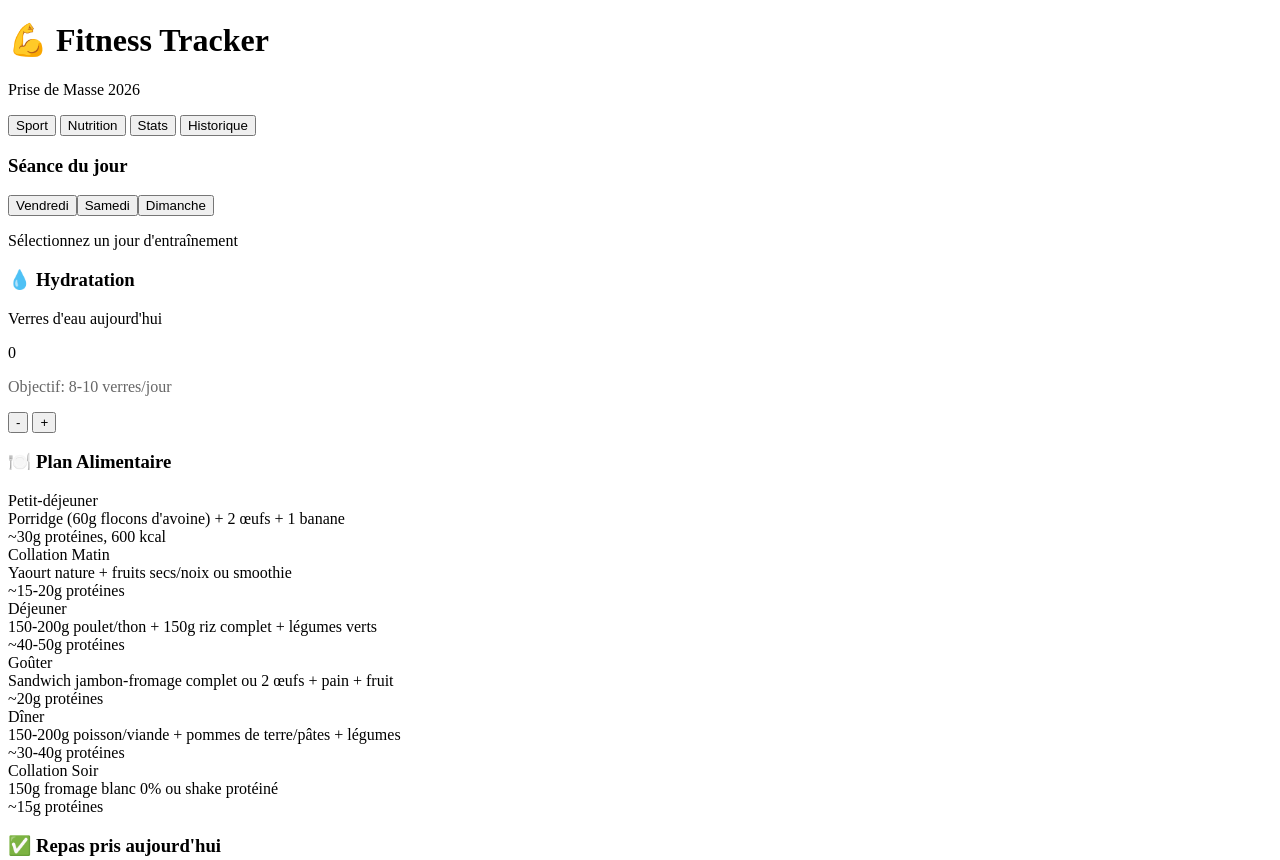
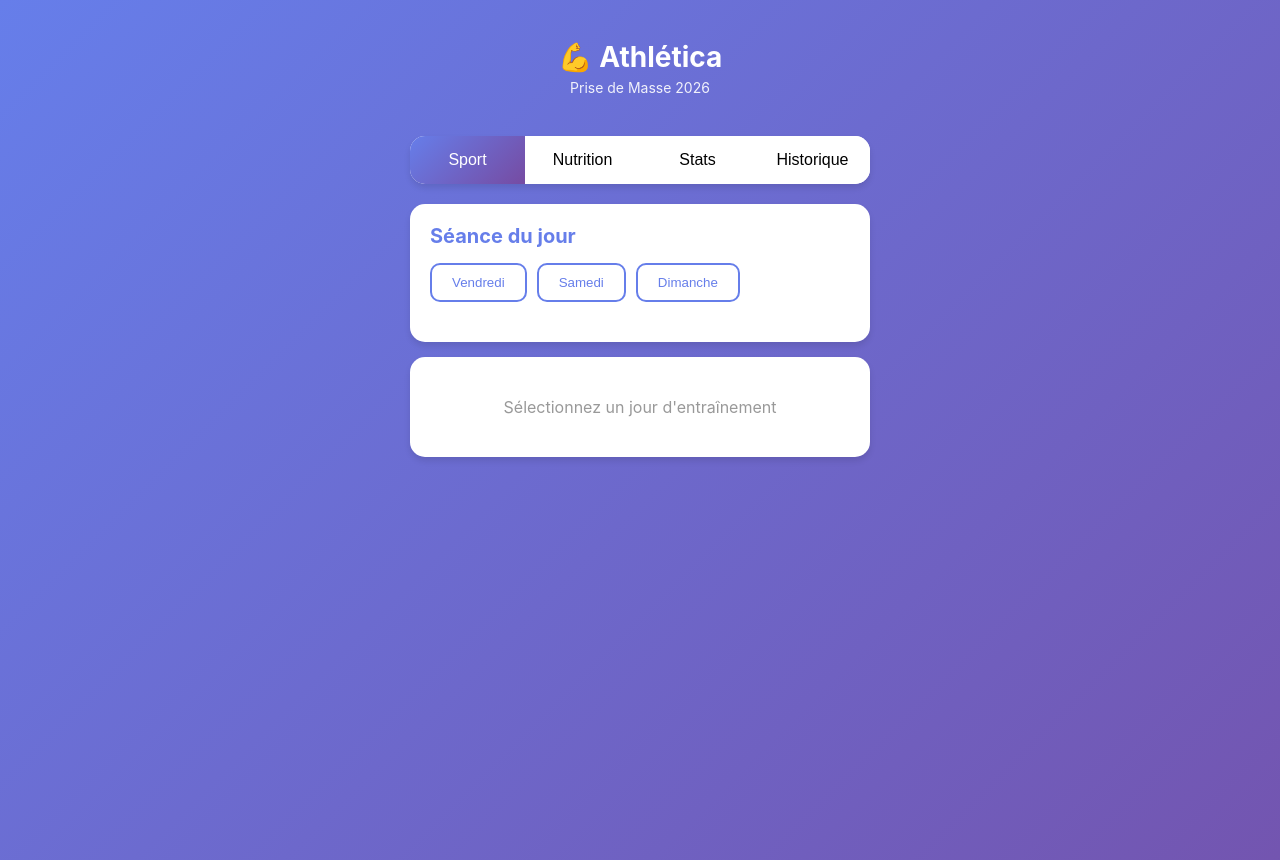
Before and after one commit to Tx-diloxi/App-Sport, a plain HTML site: page index.html in a window 1280 px wide. Shown: the top 860 px of the page. Drawn offline with Linux system fonts and the light colour scheme.

Commit message:
change file

```diff
--- a/index.html
+++ b/index.html
@@ -3,13 +3,13 @@
 <head>
     <meta charset="UTF-8">
     <meta name="viewport" content="width=device-width, initial-scale=1.0">
-    <title>Fitness Tracker</title>
-    <style src="./files/style.css"></style>
+    <title>Athlética</title>
+    <link rel="stylesheet" href="./files/style.css">
 </head>
 <body>
     <div class="container">
         <div class="header">
-            <h1>💪 Fitness Tracker</h1>
+            <h1>💪 Athlética</h1>
             <p>Prise de Masse 2026</p>
         </div>
 
@@ -152,6 +152,5 @@
     </div>
 
     <script src="./files/script.js"></script>
-
 </body>
 </html>
```
Also changed, not shown: files/logo.png (renamed from logo.png).
